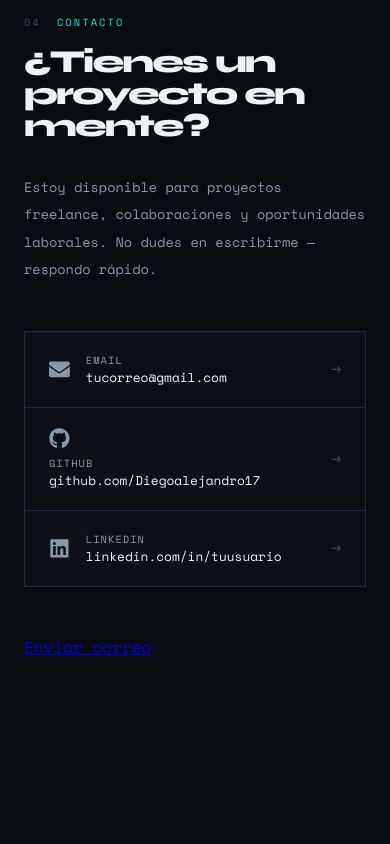
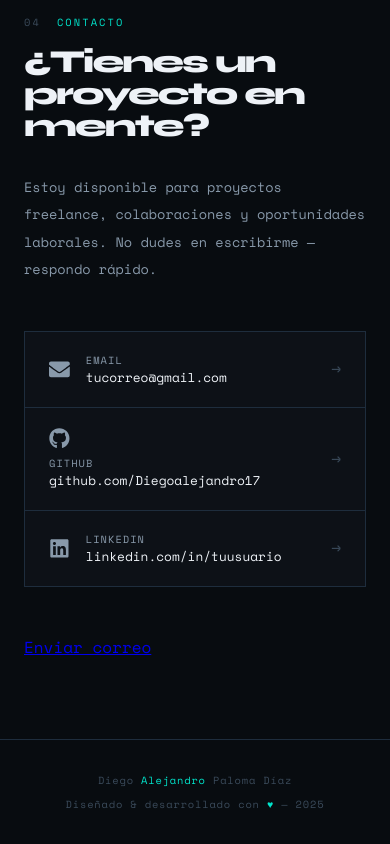
Before and after one commit to Diegoalejandro17/portfolio, a Next.js app: page / in a window 390 px wide. Shown: the part 5318-6162 px from the top of the page. Before the commit the page ends 6057 px from the top, so only its background shows below. Built offline with nearby package versions, Linux system fonts and the light colour scheme.

Commit message:
add footer section

```diff
--- a/src/app/layout.js
+++ b/src/app/layout.js
@@ -1,5 +1,6 @@
 import './globals.css'
 import Navbar from '@/components/Navbar'
+import Footer from '@/components/Footer'
 
 export const metadata = {
   title: 'Diego Paloma — Full Stack Developer',
@@ -12,6 +13,7 @@ export default function RootLayout({ children }) {
       <body>
         <Navbar />
         {children}
+        <Footer/>
       </body>
     </html>
   )
--- /dev/null
+++ b/src/components/Footer.js
@@ -0,0 +1,10 @@
+import styles from './Footer.module.css'
+
+export default function Footer() {
+    return (
+        <footer className={styles.footer}>
+            <span>Diego <span className={styles.accent}>Alejandro</span> Paloma Díaz</span>
+            <span>Diseñado & desarrollado con <span className={styles.accent}>♥</span> — 2025</span>
+        </footer>
+    )
+}
--- /dev/null
+++ b/src/components/Footer.module.css
@@ -0,0 +1,23 @@
+.footer {
+  padding: 2rem 3rem;
+  border-top: 1px solid var(--border);
+  display: flex;
+  justify-content: space-between;
+  align-items: center;
+  font-size: 0.65rem;
+  color: var(--gray2);
+  letter-spacing: 0.08em;
+}
+
+.accent {
+  color: var(--cyan);
+}
+
+@media (max-width: 768px) {
+  .footer {
+    flex-direction: column;
+    gap: 0.5rem;
+    text-align: center;
+    padding: 2rem 1.5rem;
+  }
+}
```
